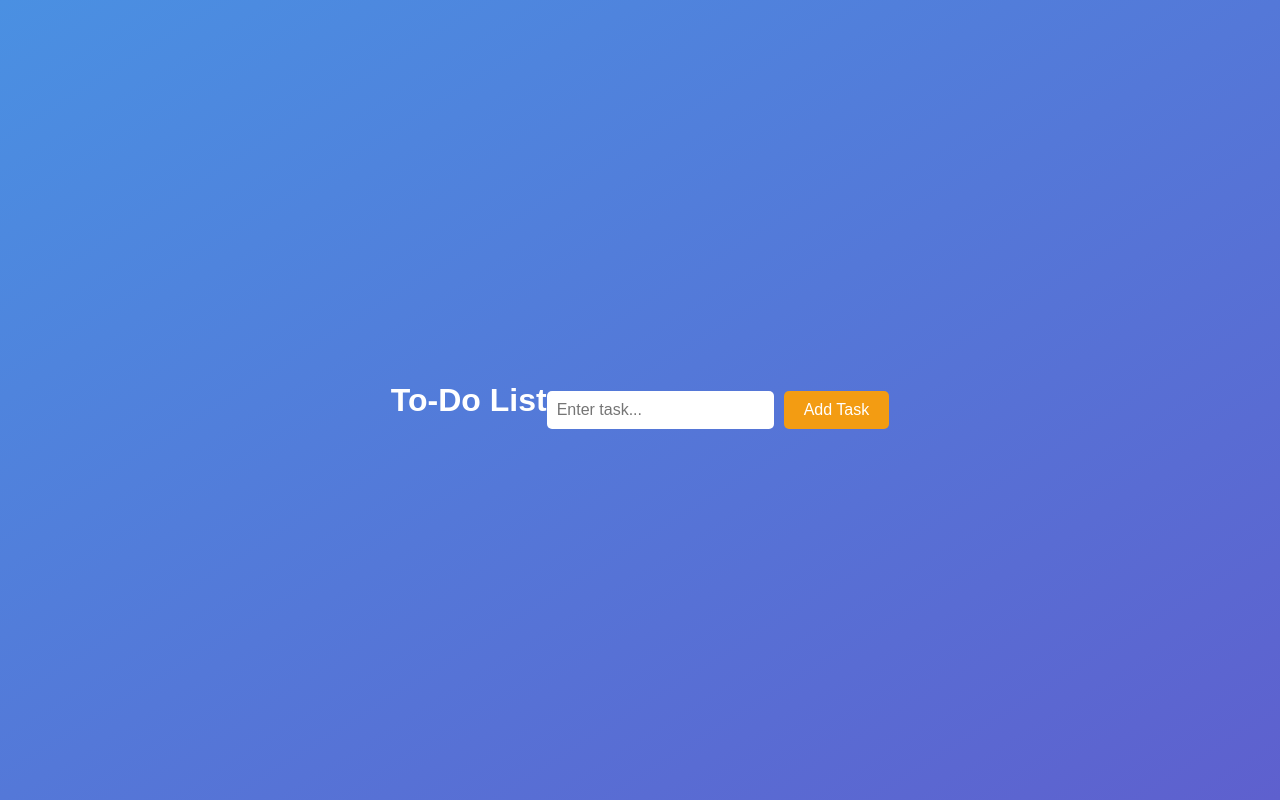
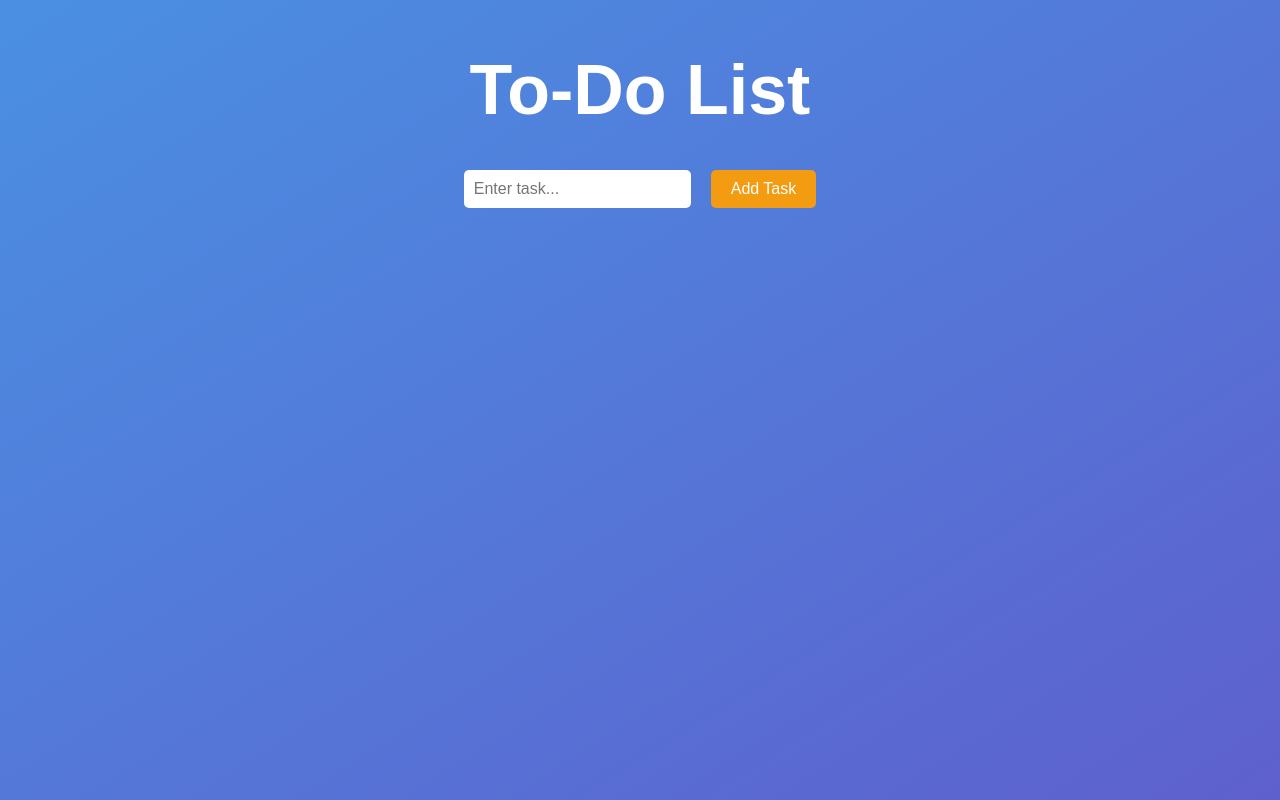
Before and after one commit to mihir-robotics/python-app-examples, a Flask app: page / in a window 1280 px wide. Run offline with Flask 3, Linux system fonts and the light colour scheme.

Commit message:
style changes

```diff
--- a/apps/to-do-app/static/styles.css
+++ b/apps/to-do-app/static/styles.css
@@ -5,28 +5,43 @@
   padding: 0;
   display: flex;
   justify-content: center;
-  align-items: center;
+   /* Align items at the top */
   min-height: 100vh;
   background: linear-gradient(to bottom right, #4a90e2, #5e60ce);
 }
 
 h1 {
   text-align: center;
+  margin-top: 50px; /* Adjusted margin */
   color: white;
+  height: fit-content;
+  margin-bottom: 10px;
+  font-size: 70px;
+}
+
+.container {
+  display: flex;
+  flex-direction: column;
+  align-items: center;
+  position: absolute;
+  top: 20px;
+  bottom: 20px;
+  margin-top: 150px; /* Added margin to separate h1 from form */
+  margin-right: 0px;
 }
 
 form {
   display: flex;
   justify-content: center;
   align-items: center;
-  margin-top: 20px;
+  margin-bottom: 20px; /* Adjusted margin */
 }
 
 input[type="text"] {
   padding: 10px;
   border: none;
   border-radius: 5px;
-  margin-right: 10px;
+  margin-right: 20px;
   font-size: 16px;
 }
 
@@ -48,7 +63,7 @@
 ul {
   list-style: none;
   padding: 0;
-  margin-top: 20px;
+  margin: 0; /* Reset margin */
 }
 
 li {
@@ -57,23 +72,30 @@
   align-items: center;
   background-color: rgba(255, 255, 255, 0.8);
   border-radius: 5px;
-  padding: 10px;
+  padding: 8px;
   margin-bottom: 10px;
 }
 
 input[type="checkbox"] {
   margin-right: 10px;
+  height: 20px;
+  width: 20px;
 }
 
 span {
   flex-grow: 1;
-  font-size: 16px;
+  font-size: 18px;
+  font-weight: bold;
 }
 
 form[action^="/delete"] button[type="submit"] {
   background-color: #e74c3c;
+  margin-left: 40px;
+  margin-top: 8px;
 }
 
 form[action^="/delete"] button[type="submit"]:hover {
   background-color: #c0392b;
+  margin-left: 40px;
+  margin-top: 8px;
 }
--- a/apps/to-do-app/tasks.json
+++ b/apps/to-do-app/tasks.json
@@ -1,6 +1,10 @@
 [
     {
-        "task": "hi",
+        "task": "keep coding",
+        "done": false
+    },
+    {
+        "task": "fix the button issue",
         "done": false
     }
 ]
--- a/apps/to-do-app/templates/index.html
+++ b/apps/to-do-app/templates/index.html
@@ -9,6 +9,7 @@
 </head>
 <body>
     <h1>To-Do List</h1>
+    <div class="container">
     <form action="/add" method="POST">
         <input type="text" name="task" placeholder="Enter task...">
         <button type="submit">Add Task</button>
@@ -26,5 +27,6 @@
             </li>
         {% endfor %}
     </ul>
+    </div>
 </body>
 </html>
```
